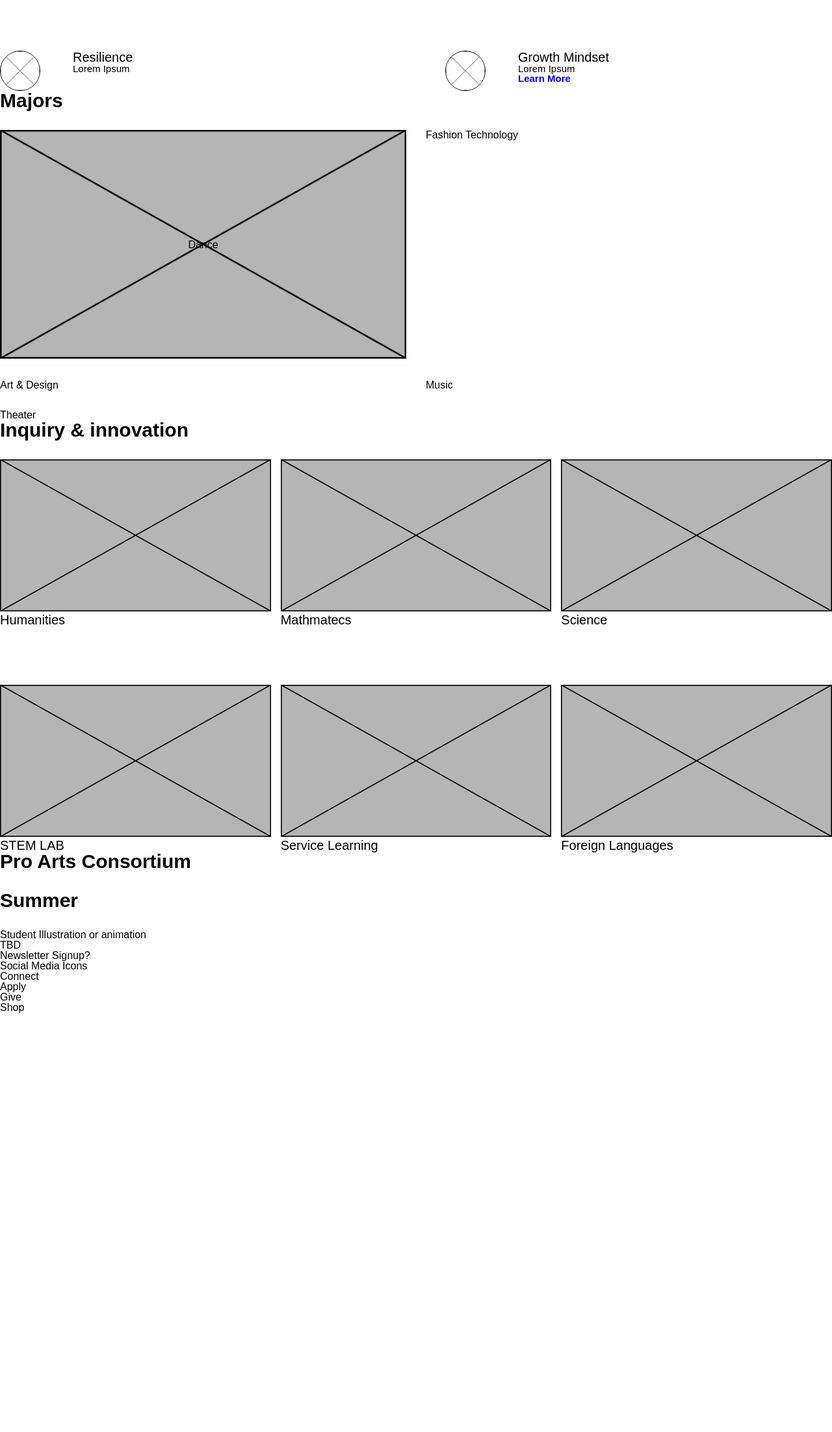
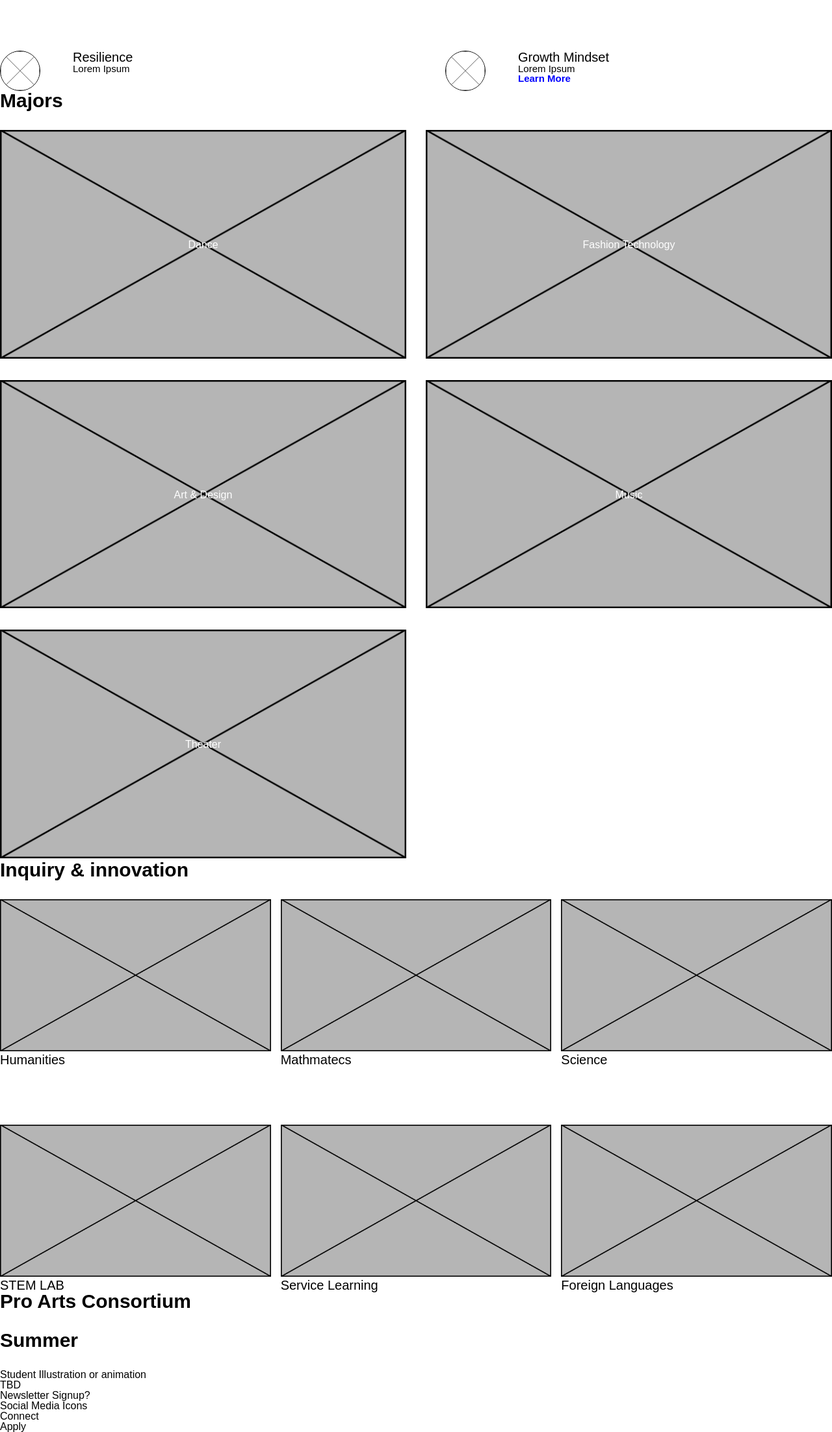
Before and after one commit to Artists-for-Humanity/BAA-prototype, a PHP site: page /academics/index.html in a window 1280 px wide. Shown: the part 186-2390 px from the top of the page at 65% size. Before the commit the page ends 1745 px from the top, so only its background shows below. Run offline with PHP 8.4, Linux system fonts and the light colour scheme.

Commit message:
Majors almost done

```diff
--- a/site/academics/index.html
+++ b/site/academics/index.html
@@ -69,10 +69,22 @@
         <img src="../assets/images/placeholder-image-rectangle.png" alt="placeholder-image-rectangle">
         <div class="majors-block-text">Dance</div>
       </div>
-      <div>Fashion Technology</div>
-      <div>Art & Design</div>
-      <div>Music</div>
-      <div>Theater</div>
+      <div class="majors-block">
+        <img src="../assets/images/placeholder-image-rectangle.png" alt="placeholder-image-rectangle">
+        <div class="majors-block-text">Fashion Technology</div>
+      </div>
+      <div class="majors-block">
+        <img src="../assets/images/placeholder-image-rectangle.png" alt="placeholder-image-rectangle">
+        <div class="majors-block-text">Art & Design</div>
+      </div>
+      <div class="majors-block">
+        <img src="../assets/images/placeholder-image-rectangle.png" alt="placeholder-image-rectangle">
+        <div class="majors-block-text">Music</div>
+      </div>
+      <div class="majors-block">
+        <img src="../assets/images/placeholder-image-rectangle.png" alt="placeholder-image-rectangle">
+        <div class="majors-block-text">Theater</div>
+      </div>
     </div>
   </div>
   <div>
--- a/site/academics/styles.css
+++ b/site/academics/styles.css
@@ -64,6 +64,7 @@
     justify-content: center;
     align-items: center;
     display: flex;
+    color: white;
 }
 
 /* font-size
```
